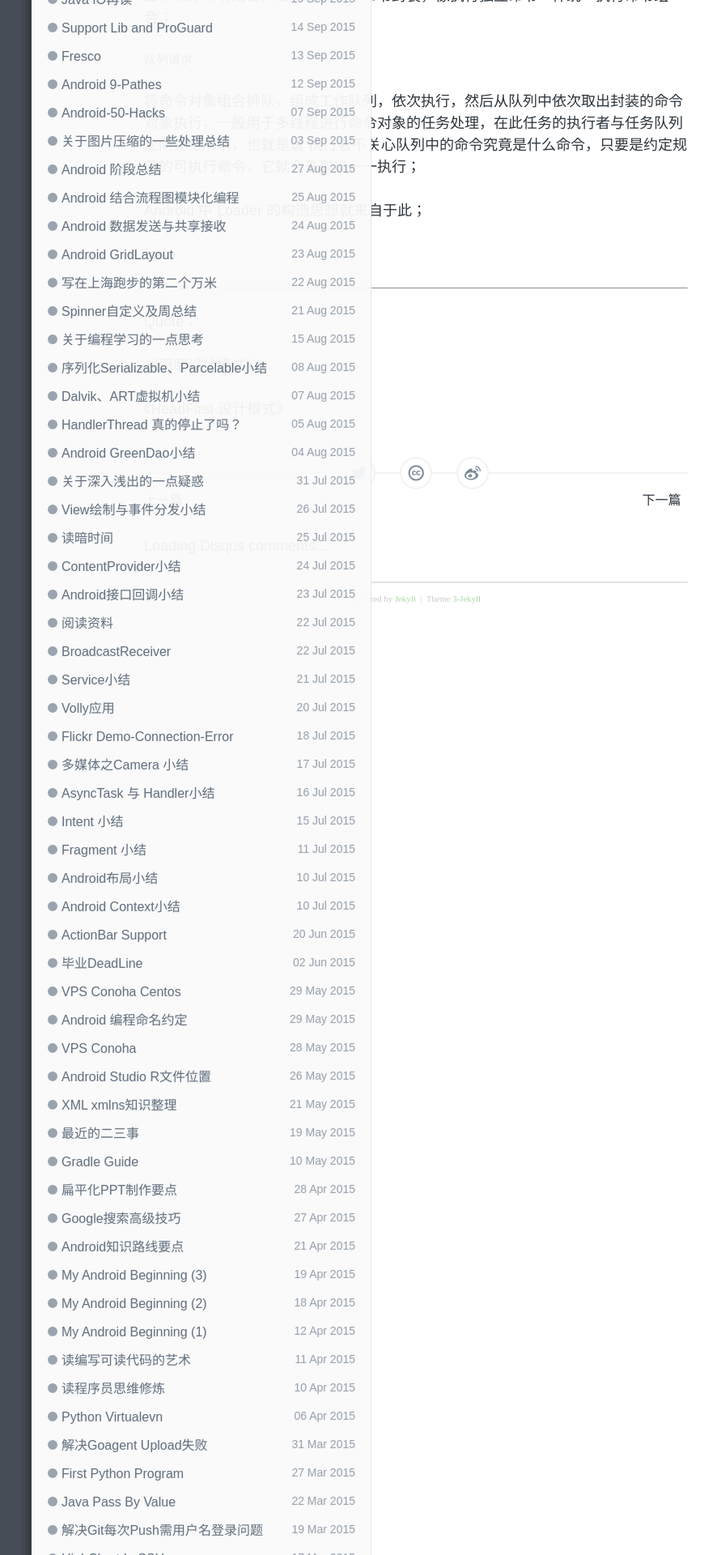
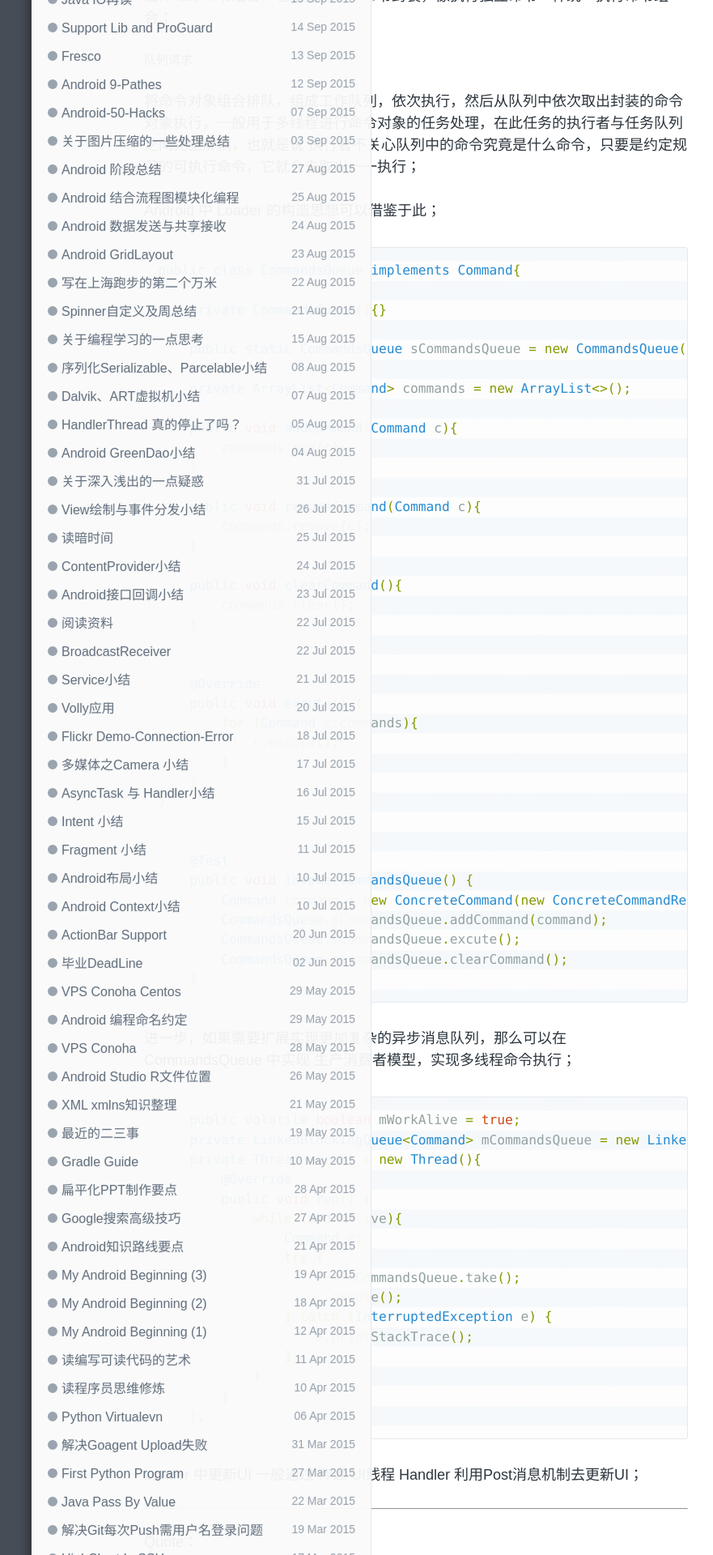
Before and after one commit to enlipan/enlipan.github.io, a Jekyll site: the page built from _posts/2016-01-25-java-patterns-command.md, in a window 1280 px wide. Shown: the part 2157-4077 px from the top of the page at 81% size, without its empty margins (126-1007 px from the left). Built offline with Jekyll 4.4.1, drawn with Linux system fonts in a browser that asks for light colours; nearby versions of some CDN libraries; comment, search, counter and statistics services are not loaded.

Commit message:
modify pages java patterns command

```diff
--- a/_posts/2016-01-25-java-patterns-command.md
+++ b/_posts/2016-01-25-java-patterns-command.md
@@ -86,12 +86,76 @@ public class ConcreteCommandReceiver implements CommandReceiver {
 
 将命令对象组合排队，组成工作队列，依次执行，然后从队列中依次取出封装的命令对象执行，一般用于多线程进行命令对象的任务处理，在此任务的执行者与任务队列之间完全解耦，也就是说 执行者不关心队列中的命令究竟是什么命令，只要是约定规范的可执行命令，它就会去取出一一执行；
 
-Android 中 Loader 的构造思想就来自于此；
+Android 中 Loader 的构造思想可以借鉴于此；
+
+{% highlight java %}
+
+public class CommandsQueue implements Command{
+
+    private CommandsQueue(){}
+
+    public static CommandsQueue sCommandsQueue = new CommandsQueue();
+
+    private ArrayList<Command> commands = new ArrayList<>();
+
+    public void addCommand(Command c){
+        commands.add(c);
+    }
+
+    public void removeCommand(Command c){
+        commands.remove(c);
+    }
+
+    public void clearCommand(){
+        commands.clear();
+    }
 
 
-**todo**
+    @Override
+    public void excute() {
+        for (Command c:commands){
+            c.excute();
+        }
+    }
+}
 
 
+    @Test
+    public void invokerCommandsQueue() {
+        Command command = new ConcreteCommand(new ConcreteCommandReceiver());
+        CommandsQueue.sCommandsQueue.addCommand(command);
+        CommandsQueue.sCommandsQueue.excute();
+        CommandsQueue.sCommandsQueue.clearCommand();
+    }
+
+
+{% endhighlight %}
+
+
+进一步，如果需要扩展实现更加复杂的异步消息队列，那么可以在 CommandsQueue 中实现 生产消费者模型，实现多线程命令执行；
+
+{% highlight java %}
+
+    public volatile boolean mWorkAlive = true;
+    private LinkedBlockingQueue<Command> mCommandsQueue = new LinkedBlockingQueue<>();
+    private Thread worker = new Thread(){
+        @Override
+        public void run() {
+            while (mWorkAlive){
+                Command c;
+                try {
+                    c = mCommandsQueue.take();
+                    c.excute();
+                } catch (InterruptedException e) {
+                    e.printStackTrace();
+                }
+            }
+        }
+    };
+
+{% endhighlight %}
+
+Loader 中更新UI 一般通过 传递 UI线程 Handler 利用Post消息机制去更新UI；
 
 ---
 
```
